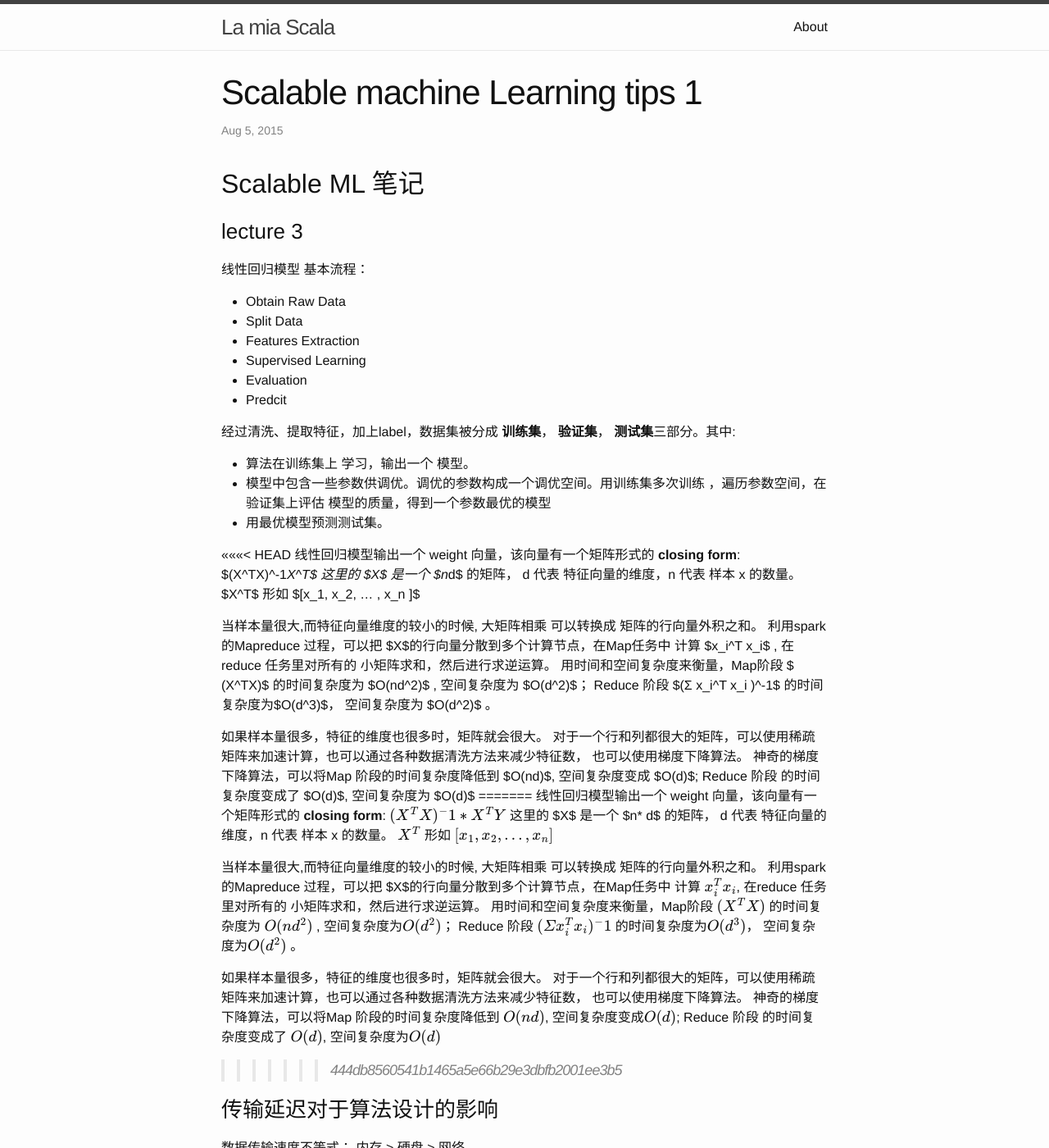
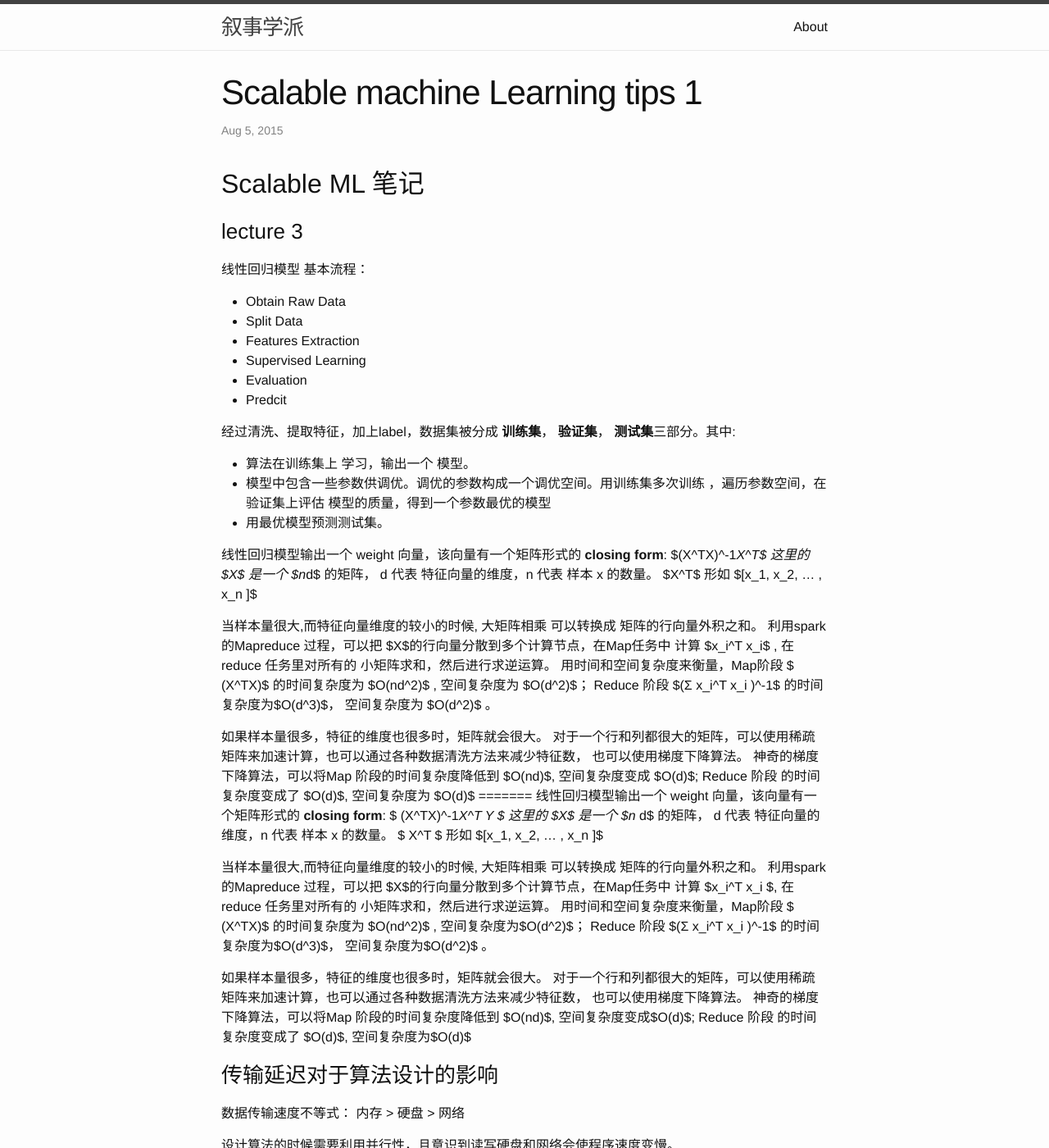
Before and after one commit to jude90/jude90.github.io, a Jekyll site: the page built from _posts/2015-8-5-SML-tips-1.markdown, in a window 1280 px wide and 1400 px high. Shown: the whole window at 82% size. Built offline with Jekyll 4.4.1, drawn with Linux system fonts in a browser that asks for light colours; Markdown is read by kramdown in place of the engine named in the settings; formulas are drawn with MathJax 3; some of the changed text lies outside the part shown.

Commit message:
mod title

```diff
--- a/_config.yml
+++ b/_config.yml
@@ -1,5 +1,5 @@
 # Site settings
-title: La mia Scala
+title: 叙事学派
 email:
 description: > # this means to ignore newlines until "baseurl:"
 
@@ -9,10 +9,5 @@ twitter_username: jekyllrb
 github_username:  jude90
 
 # Build settings
-# markdown: kramdown
-markdown: redcarpet
-kramdown:
-  input: GFM
-# pygments: true
-
+markdown: kramdown
 highlighter: pygments
--- a/_layouts/post.html
+++ b/_layouts/post.html
@@ -6,6 +6,7 @@ layout: default
   <header class="post-header">
     <h1 class="post-title">{{ page.title }}</h1>
     <p class="post-meta">{{ page.date | date: "%b %-d, %Y" }}{% if page.author %} • {{ page.author }}{% endif %}{% if page.meta %} • {{ page.meta }}{% endif %}</p>
+
   </header>
 
   <article class="post-content">
--- a/_posts/2015-8-5-SML-tips-1.markdown
+++ b/_posts/2015-8-5-SML-tips-1.markdown
@@ -19,7 +19,6 @@ category: ml
 - 模型中包含一些参数供调优。调优的参数构成一个调优空间。用训练集多次训练 ，遍历参数空间，在验证集上评估 模型的质量，得到一个参数最优的模型
 - 用最优模型预测测试集。
 
-<<<<<<< HEAD
 线性回归模型输出一个 weight 向量，该向量有一个矩阵形式的 **closing form**: $(X^TX)^-1*X^T$
 这里的 $X$ 是一个 $n*d$ 的矩阵， d 代表 特征向量的维度，n 代表 样本 x 的数量。 $X^T$ 形如 $[x_1, x_2, ... , x_n ]$
 
@@ -34,20 +33,20 @@ category: ml
 神奇的梯度下降算法，可以将Map 阶段的时间复杂度降低到 $O(nd)$, 空间复杂度变成 $O(d)$;
 Reduce 阶段 的时间复杂度变成了 $O(d)$, 空间复杂度为 $O(d)$
 =======
-线性回归模型输出一个 weight 向量，该向量有一个矩阵形式的 **closing form**: $$ (X^TX)^-1*X^T Y $$
-这里的 $X$ 是一个 $n* d$ 的矩阵， d 代表 特征向量的维度，n 代表 样本 x 的数量。 $$ X^T $$ 形如 $$[x_1, x_2, ... , x_n ]$$
+线性回归模型输出一个 weight 向量，该向量有一个矩阵形式的 **closing form**: $ (X^TX)^-1*X^T Y $
+这里的 $X$ 是一个 $n* d$ 的矩阵， d 代表 特征向量的维度，n 代表 样本 x 的数量。 $ X^T $ 形如 $[x_1, x_2, ... , x_n ]$
 
 当样本量很大,而特征向量维度的较小的时候,
 大矩阵相乘 可以转换成 矩阵的行向量外积之和。
-利用spark的Mapreduce 过程，可以把 $X$的行向量分散到多个计算节点，在Map任务中 计算 $$x_i^T x_i $$,  在reduce 任务里对所有的 小矩阵求和，然后进行求逆运算。
-用时间和空间复杂度来衡量，Map阶段 $$ (X^TX)$$  的时间复杂度为 $$O(nd^2)$$ , 空间复杂度为$$O(d^2)$$；
- Reduce 阶段 $$(Σ x_i^T x_i )^-1$$ 的时间复杂度为$$O(d^3)$$， 空间复杂度为$$O(d^2)$$ 。
+利用spark的Mapreduce 过程，可以把 $X$的行向量分散到多个计算节点，在Map任务中 计算 $x_i^T x_i $,  在reduce 任务里对所有的 小矩阵求和，然后进行求逆运算。
+用时间和空间复杂度来衡量，Map阶段 $ (X^TX)$  的时间复杂度为 $O(nd^2)$ , 空间复杂度为$O(d^2)$；
+ Reduce 阶段 $(Σ x_i^T x_i )^-1$ 的时间复杂度为$O(d^3)$， 空间复杂度为$O(d^2)$ 。
 
 如果样本量很多，特征的维度也很多时，矩阵就会很大。
 对于一个行和列都很大的矩阵，可以使用稀疏矩阵来加速计算，也可以通过各种数据清洗方法来减少特征数， 也可以使用梯度下降算法。
-神奇的梯度下降算法，可以将Map 阶段的时间复杂度降低到 $$O(nd)$$, 空间复杂度变成$$O(d)$$;
-Reduce 阶段 的时间复杂度变成了 $$O(d)$$, 空间复杂度为$$O(d)$$
->>>>>>> 444db8560541b1465a5e66b29e3dbfb2001ee3b5
+神奇的梯度下降算法，可以将Map 阶段的时间复杂度降低到 $O(nd)$, 空间复杂度变成$O(d)$;
+Reduce 阶段 的时间复杂度变成了 $O(d)$, 空间复杂度为$O(d)$
+
 
 ### 传输延迟对于算法设计的影响
 数据传输速度不等式：
--- a/_posts/welcome-to-jekyll.markdown
+++ b/_posts/welcome-to-jekyll.markdown
@@ -5,6 +5,7 @@ You’ll find this post in your `_posts` directory. Go ahead and edit it and re-
 To add new posts, simply add a file in the `_posts` directory that follows the convention `YYYY-MM-DD-name-of-post.ext` and includes the necessary front matter. Take a look at the source for this post to get an idea about how it works.
 
 Jekyll also offers powerful support for code snippets:
+
 
 {% highlight ruby %}
 def print_hi(name)
```
Also changed, not shown: _layouts/default.html (line endings or trailing spaces), _posts/2015-8-5-scala-collections-1.markdown (line endings or trailing spaces).
